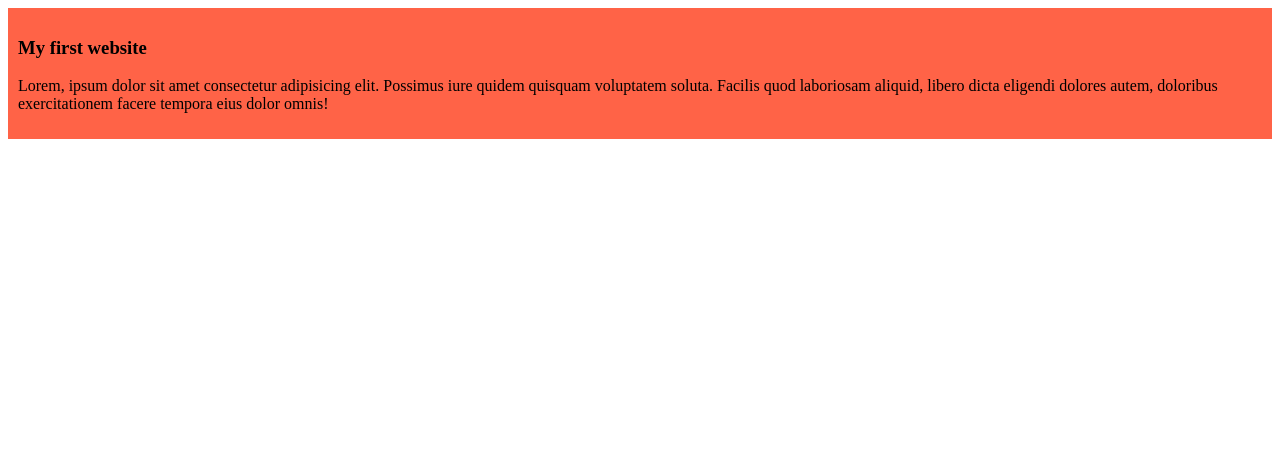
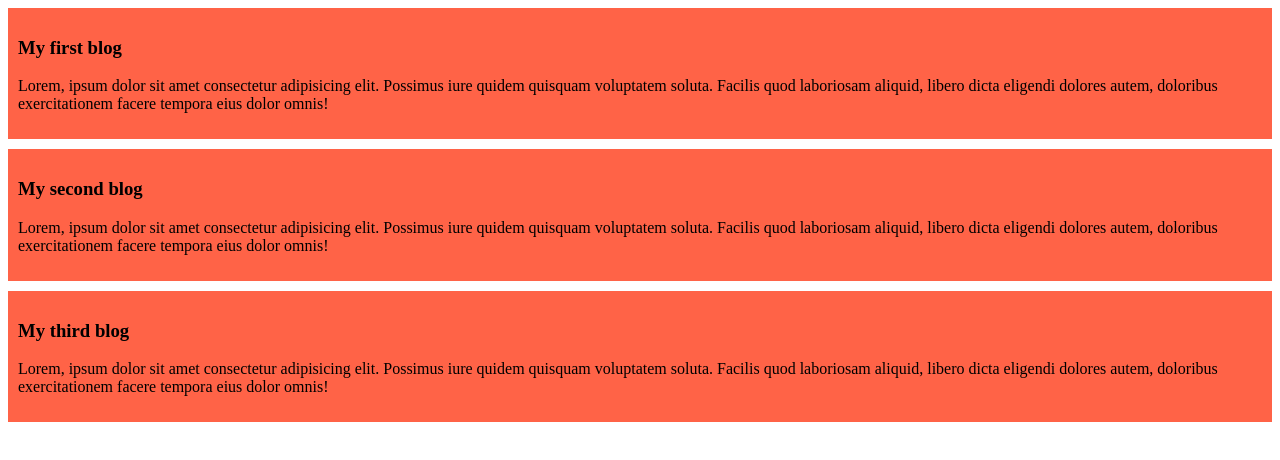
Before and after one commit to afrashammi/my-first-github-repo, a plain HTML site: page index.html in a window 1280 px wide. Drawn offline with Linux system fonts and the light colour scheme.

Commit message:
added the second and the third blog

```diff
--- a/index.html
+++ b/index.html
@@ -8,7 +8,15 @@
 </head>
 <body>
     <div>
-        <h3>My first website</h3>
+        <h3>My first blog</h3>
+        <p>Lorem, ipsum dolor sit amet consectetur adipisicing elit. Possimus iure quidem quisquam voluptatem soluta. Facilis quod laboriosam aliquid, libero dicta eligendi dolores autem, doloribus exercitationem facere tempora eius dolor omnis!</p>
+    </div>
+    <div>
+        <h3>My second blog</h3>
+        <p>Lorem, ipsum dolor sit amet consectetur adipisicing elit. Possimus iure quidem quisquam voluptatem soluta. Facilis quod laboriosam aliquid, libero dicta eligendi dolores autem, doloribus exercitationem facere tempora eius dolor omnis!</p>
+    </div>
+    <div>
+        <h3>My third blog</h3>
         <p>Lorem, ipsum dolor sit amet consectetur adipisicing elit. Possimus iure quidem quisquam voluptatem soluta. Facilis quod laboriosam aliquid, libero dicta eligendi dolores autem, doloribus exercitationem facere tempora eius dolor omnis!</p>
     </div>
 
--- a/styles/blogs.css
+++ b/styles/blogs.css
@@ -1,4 +1,5 @@
 div{
     background-color: tomato;
     padding: 10px;
+    margin-bottom: 10px;
 }
```
